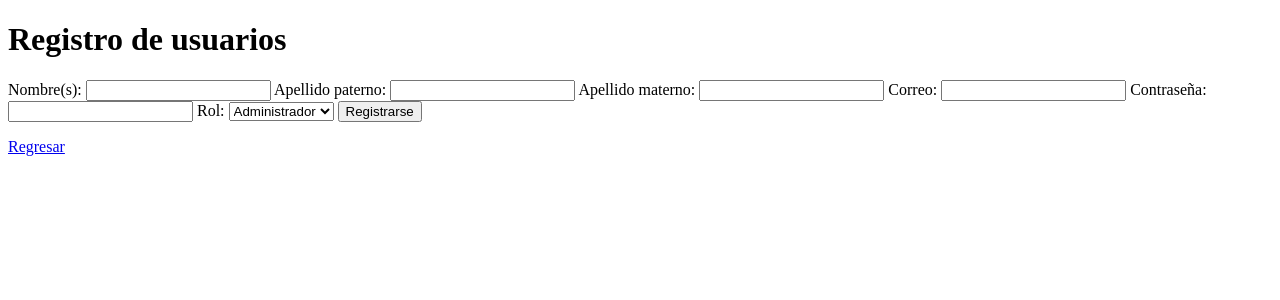
After one commit to 125054556-cod/AW_TIID221, a Flask app: page /registro in a window 1280 px wide. The commit adds this page. Shown: the top 300 px of the page. Run offline with Flask 3, Linux system fonts and the light colour scheme; some libraries are stand-ins or nearby versions.

Commit message:
AVANCE DE JINJA1

```diff
--- /dev/null
+++ b/LOGIN/app.py
@@ -0,0 +1,167 @@
+# Importamos los paquetes de Flask
+from flask import Flask, render_template, request, redirect, url_for, session
+
+# Importar las funciones para generar hashes de la contraseña y comprobar si una contraseña coincide con el hash
+from werkzeug.security import generate_password_hash, check_password_hash
+
+from flask_mysqldb import MySQL
+
+# Creamos una instancia de nuestra aplicación
+app = Flask(__name__)
+
+# Configuración de la conexión
+app.config['MYSQL_HOST'] = 'localhost'
+app.config['MYSQL_USER'] = 'root'
+app.config['MYSQL_PASSWORD'] = ''  # Corregido: antes decía MTSQL_PASSWORD
+app.config['MYSQL_DB'] = 'FlaskDB'
+
+# Permite que Flask vuelva a cargar las plantillas cuando se modifican
+app.config["TEMPLATES_AUTO_RELOAD"] = True
+app.secret_key = 'mysecretkey'
+mysql = MySQL(app)
+
+
+# Creación de ruta raíz
+@app.route("/")
+def home():
+    return render_template("login.html")
+
+
+# Ruta de registro
+@app.route("/registro", methods=["GET", "POST"])
+def registro():
+    if request.method == "POST":
+        nombre = request.form["nombre"]
+        apellido_p = request.form["apellido_p"]
+        apellido_m = request.form["apellido_m"]
+        correo = request.form["correo"]
+        password = request.form["password"]
+        id_rol = request.form["id_rol"]
+
+        # Generar el hash de la contraseña
+        password_hash = generate_password_hash(password)
+
+        cursor = mysql.connection.cursor()
+
+        # Comprobar si el correo ya existe
+        cursor.execute(
+            "SELECT id FROM usuarios WHERE correo = %s",
+            (correo,)
+        )
+
+        if cursor.fetchone():
+            cursor.close()
+            return render_template(
+                "registro.html",
+                error="El correo ya está registrado"
+            )
+
+        # Insertar usuario en la base de datos
+        cursor.execute("""
+            INSERT INTO usuarios
+            (nombre, apellido_p, apellido_m, correo, password, id_rol)
+            VALUES (%s, %s, %s, %s, %s, %s)
+        """, (
+            nombre,
+            apellido_p,
+            apellido_m,
+            correo,
+            password_hash,
+            id_rol
+        ))
+
+        mysql.connection.commit()
+        cursor.close()
+
+        return redirect(url_for("login"))
+
+    return render_template("registro.html")
+
+
+# Ruta de login
+@app.route("/login", methods=["GET", "POST"])
+def login():
+    if request.method == "POST":
+        correo = request.form["correo"]
+        password = request.form["password"]
+        cursor = mysql.connection.cursor()
+
+        # Consulta para buscar al usuario por su correo junto con el nombre de su rol
+        sql = """
+            SELECT
+                usuarios.id,
+                usuarios.nombre,
+                usuarios.apellido_p,
+                usuarios.apellido_m,
+                usuarios.correo,
+                usuarios.password,
+                roles.nombre
+            FROM usuarios
+            INNER JOIN roles
+                ON usuarios.id_rol = roles.id_rol
+            WHERE usuarios.correo = %s
+        """
+        cursor.execute(sql, (correo,))
+        usuario = cursor.fetchone()
+        cursor.close()
+
+        # Verificar que el usuario exista y la contraseña coincida con el hash
+        if usuario and check_password_hash(usuario[5], password):
+            session["id_usuario"] = usuario[0]
+            session["nombre"] = usuario[1]
+            session["rol"] = usuario[6]
+
+            # Corregido: redirección correcta según el rol
+            if session["rol"] == "Administrador":
+                return redirect(url_for("admin"))
+            elif session["rol"] == "Usuario":
+                return redirect(url_for("usuario"))
+
+        return render_template(
+            "login.html",
+            error="Correo o contraseña incorrectos"
+        )
+
+    return render_template("login.html")
+
+
+# Ruta de administrador
+@app.route("/admin")
+def admin():
+    if "id_usuario" not in session:
+        return redirect(url_for("login"))
+
+    if session.get("rol") != "Administrador":
+        return "Acceso denegado", 403
+
+    return render_template(
+        "administrador.html",
+        nombre=session["nombre"]
+    )
+
+
+# Panel de usuario
+@app.route("/usuario")
+def usuario():
+    if "id_usuario" not in session:
+        return redirect(url_for("login"))
+
+    if session.get("rol") != "Usuario":
+        return "Acceso denegado", 403
+
+    return render_template(
+        "usuarios.html",
+        nombre=session["nombre"]
+    )
+
+
+# Cerrar sesión
+@app.route("/logout")
+def logout():
+    session.clear()
+    return redirect(url_for("login"))  # Corregido: redirige limpio a /login
+
+
+# Iniciamos el servidor Flask en el puerto 5000
+if __name__ == "__main__":
+    app.run(port=5000, debug=True)
--- /dev/null
+++ b/LOGIN/templates/registro.html
@@ -0,0 +1,32 @@
+<!DOCTYPE html>
+<html lang="en">
+<head>
+    <meta charset="UTF-8">
+    <meta name="viewport" content="width=device-width, initial-scale=1.0">
+    <title>Registro</title>
+</head>
+<body>
+    <div>
+        <h1>Registro de usuarios</h1>
+        <form action="/registro" method="POST">
+            <label>Nombre(s): </label>
+            <input type="text" name="nombre">
+            <label>Apellido paterno: </label>
+            <input type="text" name="apellido_p">
+            <label>Apellido materno: </label>
+            <input type="text" name="apellido_m">
+            <label>Correo: </label>
+            <input type="email" name="correo">
+            <label>Contraseña: </label>
+            <input type="password" name="password">
+            <label for="id_rol">Rol: </label>
+            <select name="id_rol" id="id_rol">
+                <option value="1">Administrador</option>
+                <option value="2">Usuario</option>
+            </select>
+            <button type="submit">Registrarse</button>
+        </form>
+        <p><a href="{{ url_for('logout') }}">Regresar</a></p>
+    </div>
+</body>
+</html>
```
Also changed, not shown: EXAMEN_2DO_PARCIA/app.py (+6 -3 lines), EXAMEN_2DO_PARCIA/templates/editarPeliculas.html (+5 -5 lines), LOGIN/templates/administrador.html (added, +12 -0 lines), LOGIN/templates/login.html (added, +24 -0 lines), LOGIN/templates/nav_footer.html (added, +73 -0 lines), LOGIN/templates/usuarios.html (added, +14 -0 lines).
